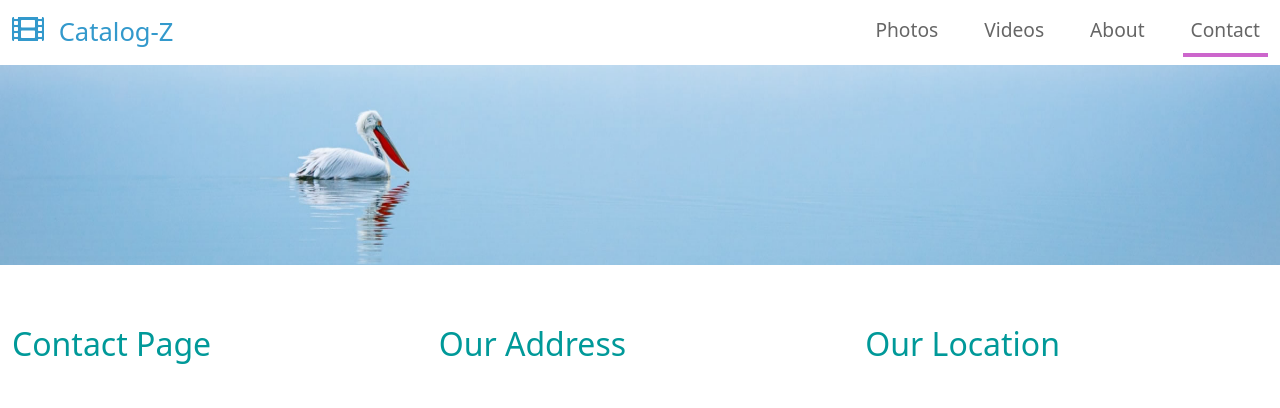
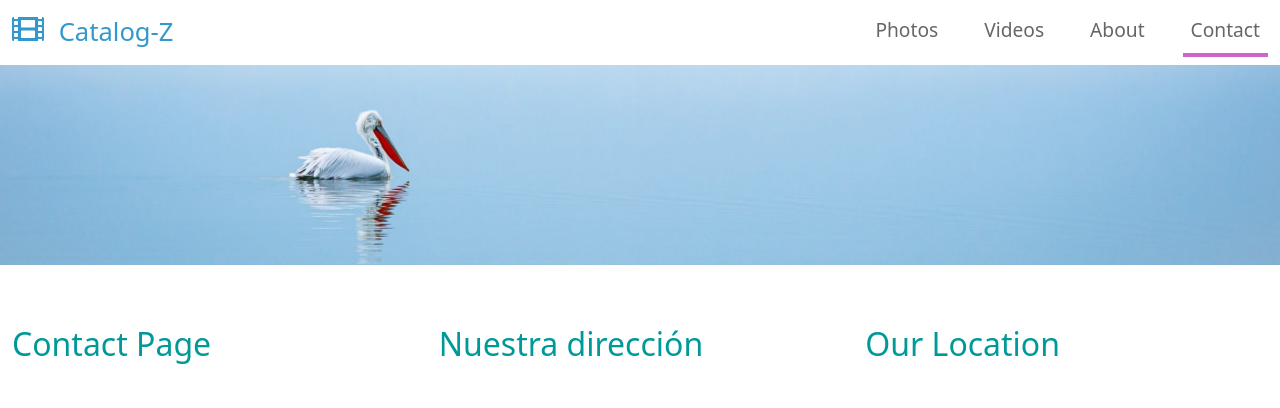
Before and after one commit to renejesuschucho/pruebaSENA2023, a plain HTML site: page contacto.html in a window 1280 px wide. Shown: the top 408 px of the page. Drawn offline with Linux system fonts and the light colour scheme; grey boxes are pictures that could not be loaded.

Commit message:
Se ha modificado el archivo contacto.html

```diff
--- a/contacto.html
+++ b/contacto.html
@@ -84,7 +84,7 @@
             </div>
             <div class="col-lg-4 col-12 mb-5">
                 <div class="tm-address-col">
-                    <h2 class="tm-text-primary mb-5">Our Address</h2>
+                    <h2 class="tm-text-primary mb-5">Nuestra dirección</h2>
                     <p class="tm-mb-50">Quisque eleifend mi et nisi eleifend pretium. Duis porttitor accumsan arcu id rhoncus. Praesent fermentum venenatis ipsum, eget vestibulum purus. </p>
                     <p class="tm-mb-50">Nulla ut scelerisque elit, in fermentum ante. Aliquam congue mattis erat, eget iaculis enim posuere nec. Quisque risus turpis, tempus in iaculis.</p>
                     <address class="tm-text-gray tm-mb-50">
```
